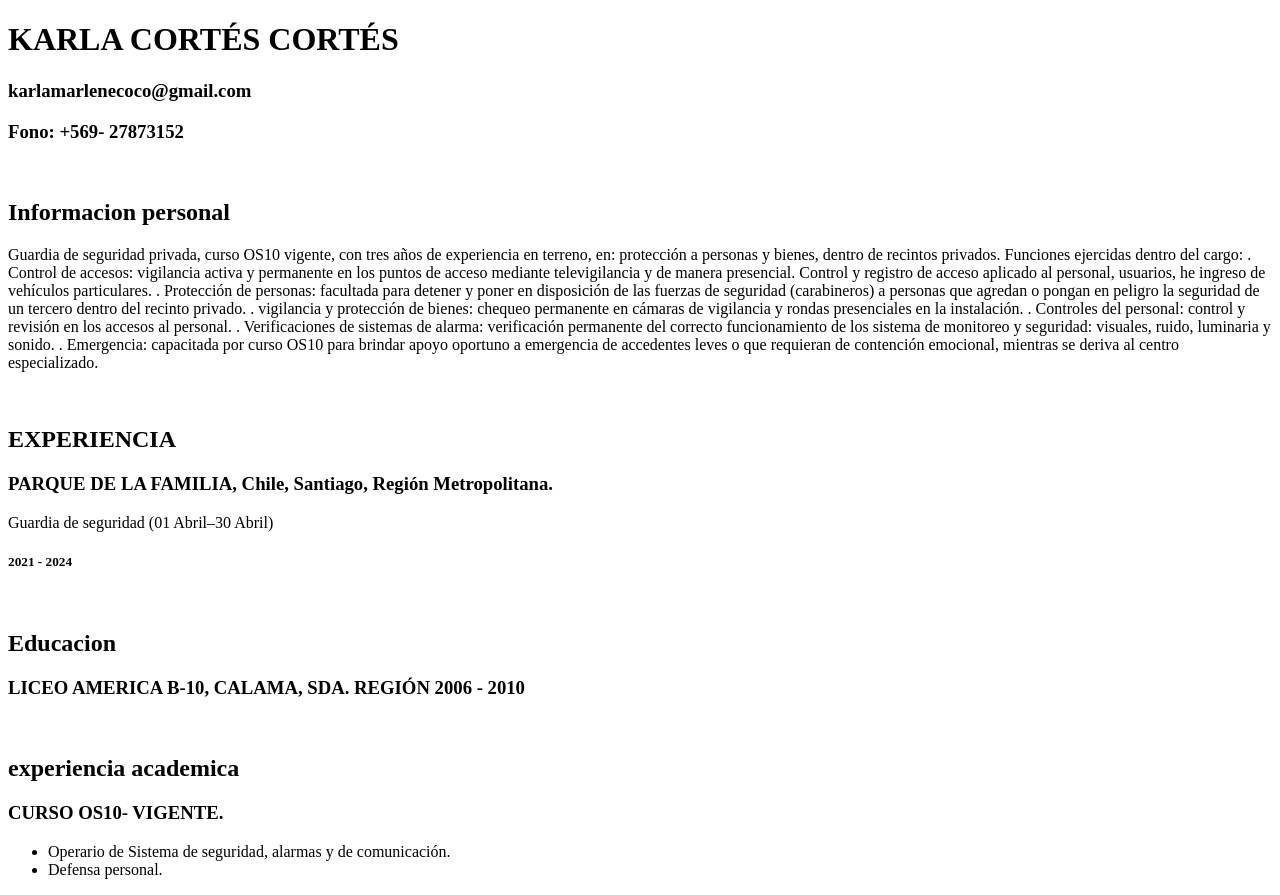
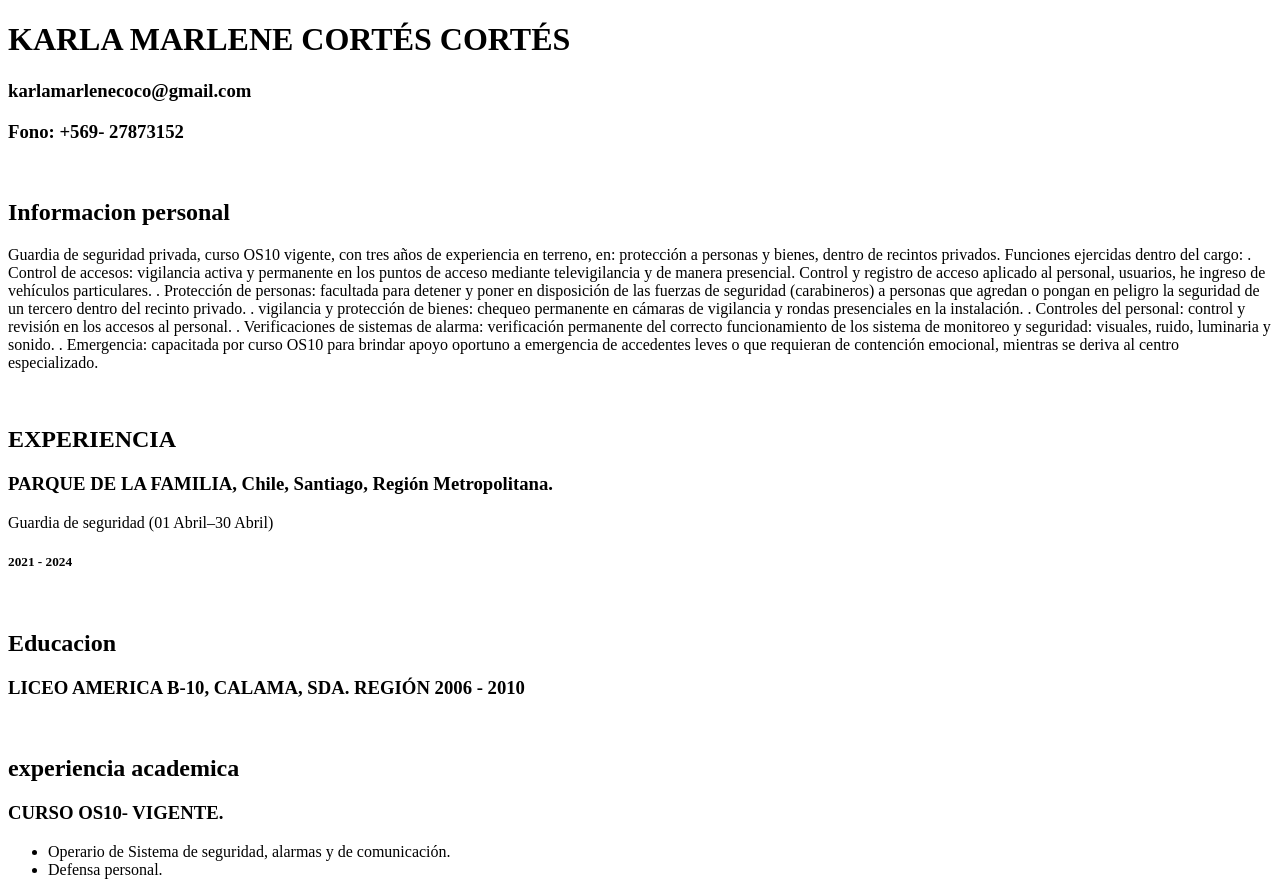
Before and after one commit to karlaMarlen/CV-Karla-Cort-s, a plain HTML site: page index.html in a window 1280 px wide. Drawn offline with Linux system fonts and the light colour scheme.

Commit message:
se agrega segundo nombre

```diff
--- a/index.html
+++ b/index.html
@@ -8,7 +8,7 @@
 </head>
 <body>
 <div>
-    <h1>KARLA CORTÉS CORTÉS</h1>
+    <h1>KARLA MARLENE CORTÉS CORTÉS</h1>
     <h3>karlamarlenecoco@gmail.com</h3>
     <h3>Fono: +569- 27873152</h3>
 </div>
```
